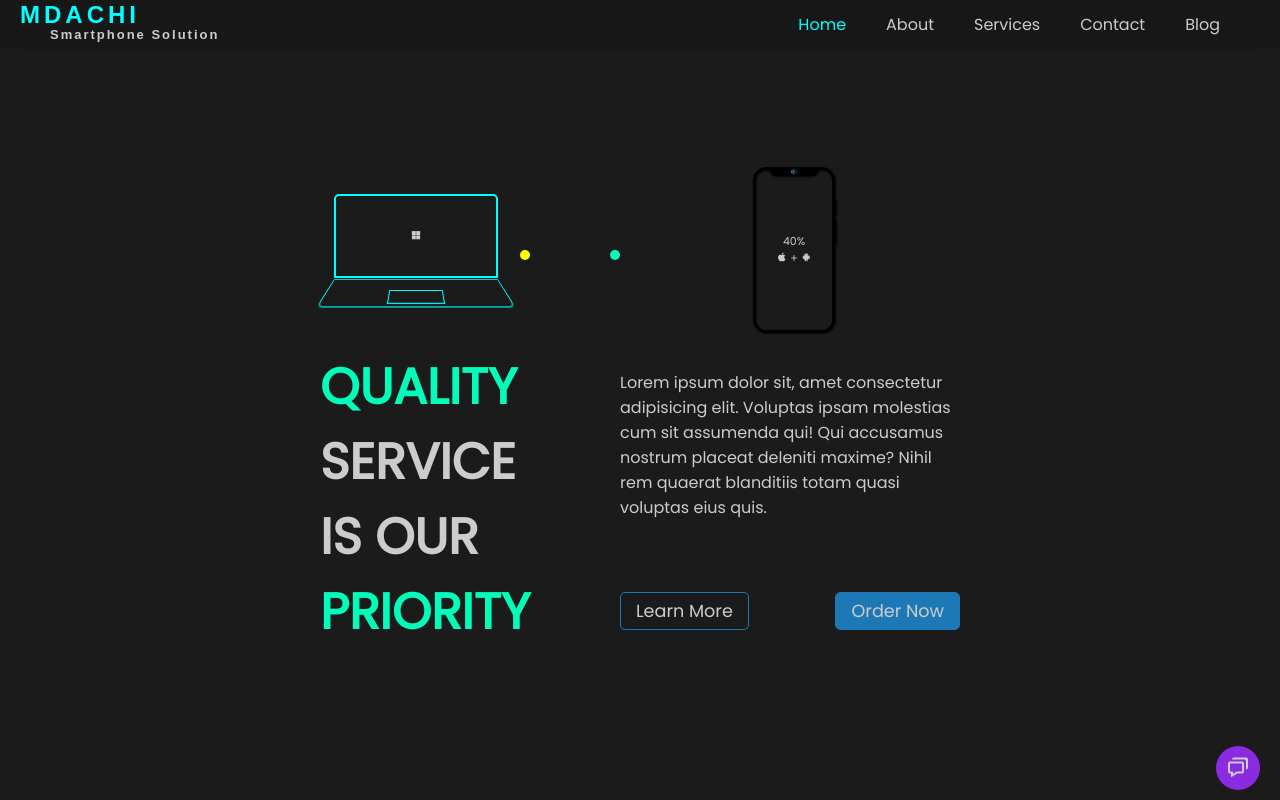
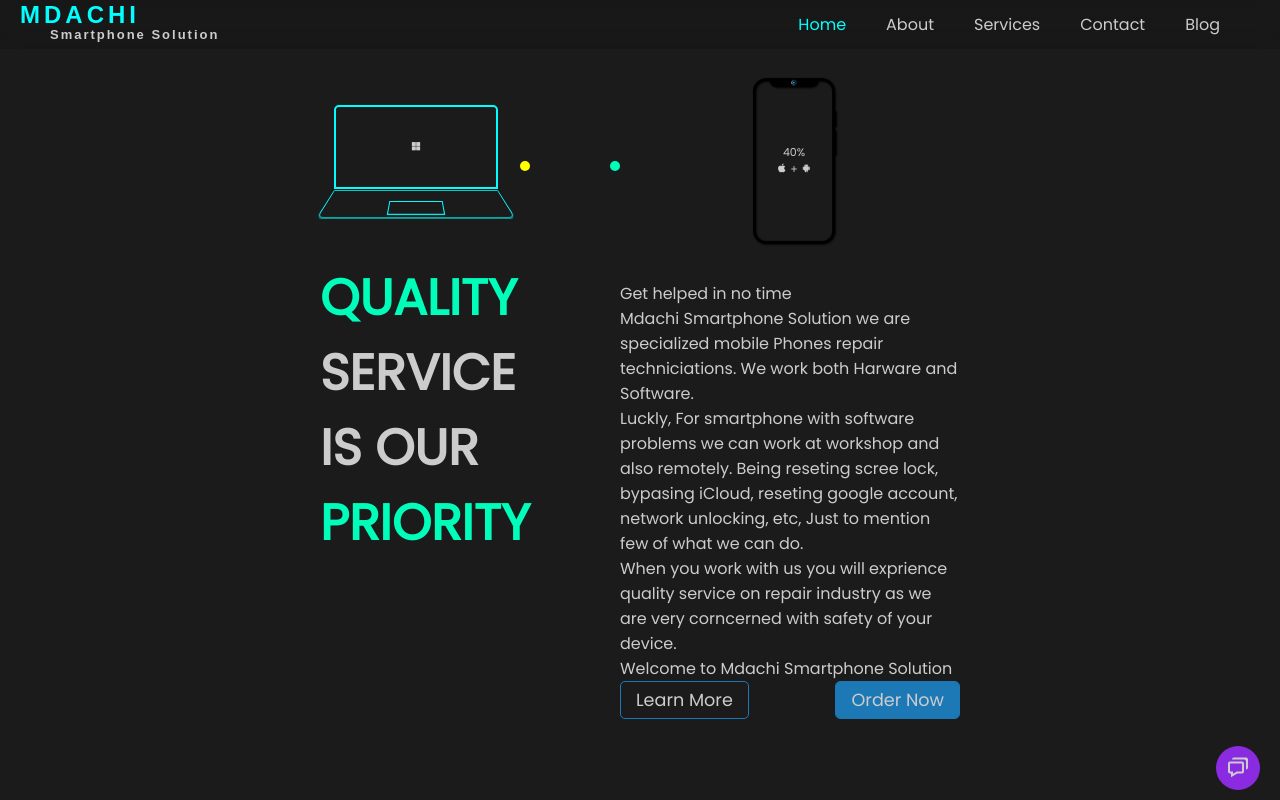
Before and after one commit to Lius4/Mss, a plain HTML site: page index.html in a window 1280 px wide. Drawn offline with nearby package versions, Linux system fonts and the light colour scheme.

Commit message:
Update index.html

```diff
--- a/index.html
+++ b/index.html
@@ -78,10 +78,12 @@
           </div>
           <div class="para">
             <p>
-              Lorem ipsum dolor sit, amet consectetur adipisicing elit. Voluptas
-              ipsam molestias cum sit assumenda qui! Qui accusamus nostrum
-              placeat deleniti maxime? Nihil rem quaerat blanditiis totam quasi
-              voluptas eius quis.
+              Get helped in no time<br>
+              Mdachi Smartphone Solution we are specialized mobile Phones repair techniciations. We work both Harware and Software. <br>
+              Luckly, For smartphone with software problems we can work at workshop and also remotely. Being reseting scree lock, bypasing iCloud, reseting google account, network unlocking, etc, Just to
+              mention few of what we can do.<br>
+              When you work with us you will exprience quality service on repair industry as we are very corncerned with safety of your device. <br>
+              Welcome to Mdachi Smartphone Solution
             </p>
             <div class="buttons">
               <a class="bt1" href="#">Learn More</a>
```
